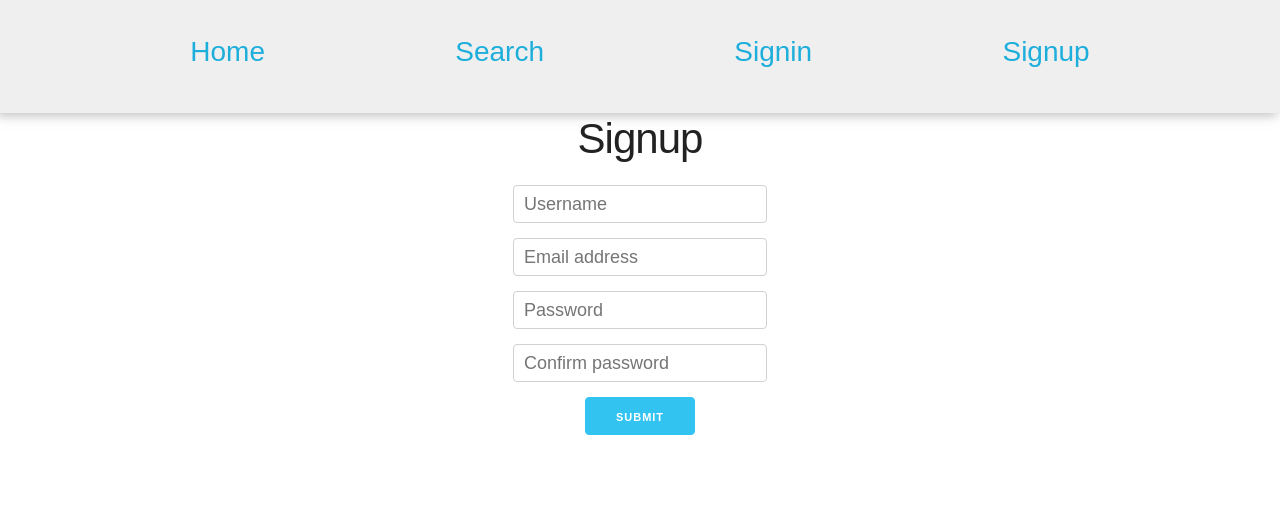
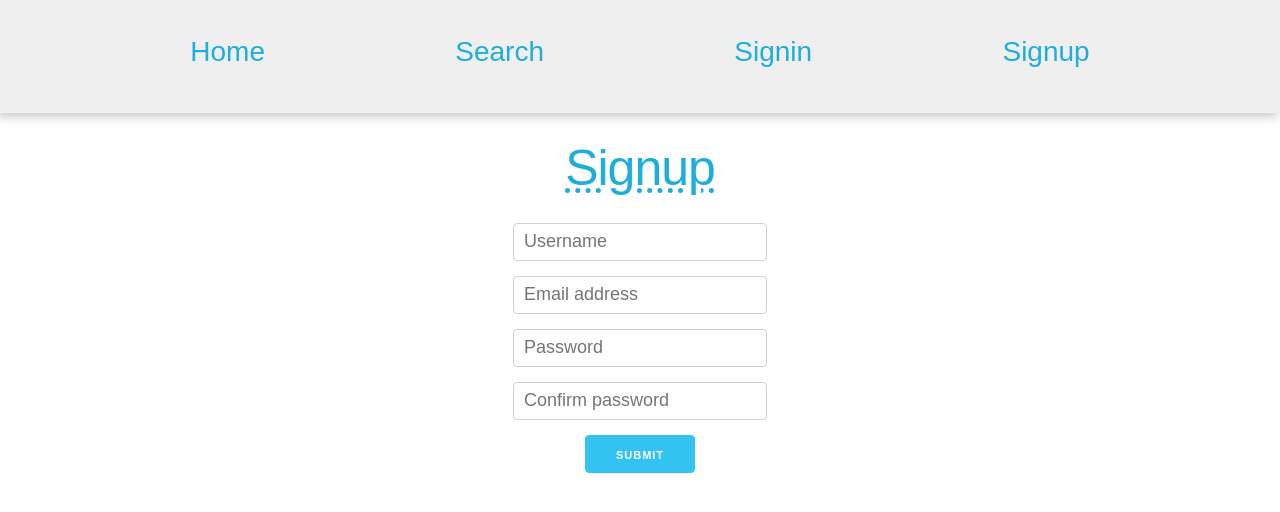
Before and after one commit to daniel08s/plant-based-recipes, a React (Create React App) app in the folder client/: page /signup in a window 1280 px wide. Shown: the top 512 px of the page. Built offline with nearby package versions, Linux system fonts and the light colour scheme; no server answers; what react-pose would draw is missing.

Commit message:
Change titles in Signin and Signup components

```diff
--- a/client/src/components/Auth/Signin.js
+++ b/client/src/components/Auth/Signin.js
@@ -43,7 +43,7 @@ class Signin extends React.Component {
     const { username, password} = this.state;
     return (
       <div className="App">
-        <h2 className="App">Signin</h2>
+        <h1 className="main-title">Signin</h1>
         <Mutation
           mutation={SIGNIN_USER}
           variables={{ username, password }} >
--- a/client/src/components/Auth/Signup.js
+++ b/client/src/components/Auth/Signup.js
@@ -45,7 +45,7 @@ class Signup extends React.Component {
     const { username, email, password, passwordConfirmation} = this.state;
     return (
       <div className="App">
-        <h2 className="App">Signup</h2>
+        <h1 className="main-title">Signup</h1>
         <Mutation
           mutation={SIGNUP_USER}
           variables={{ username, email, password }} >
```
